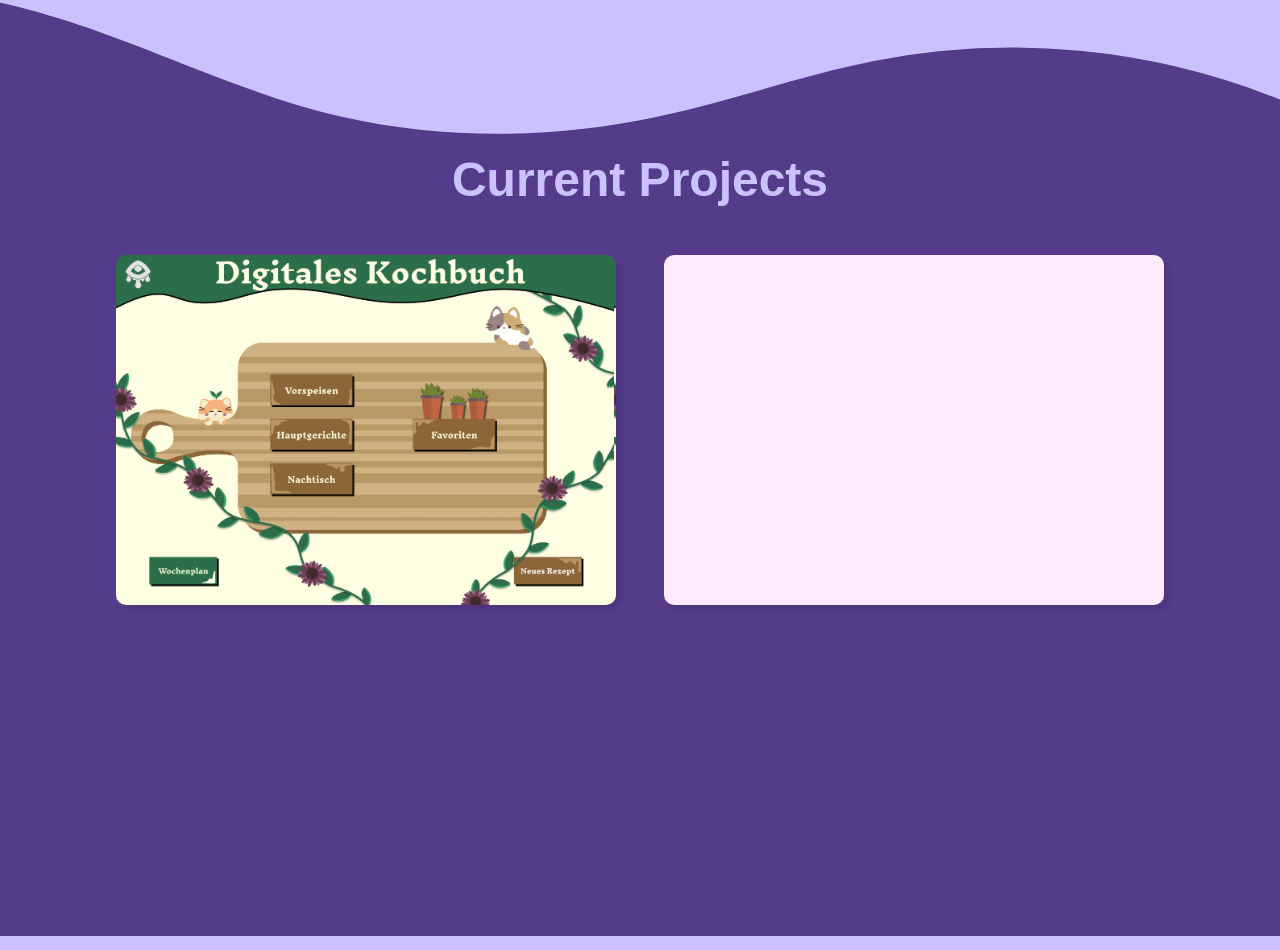
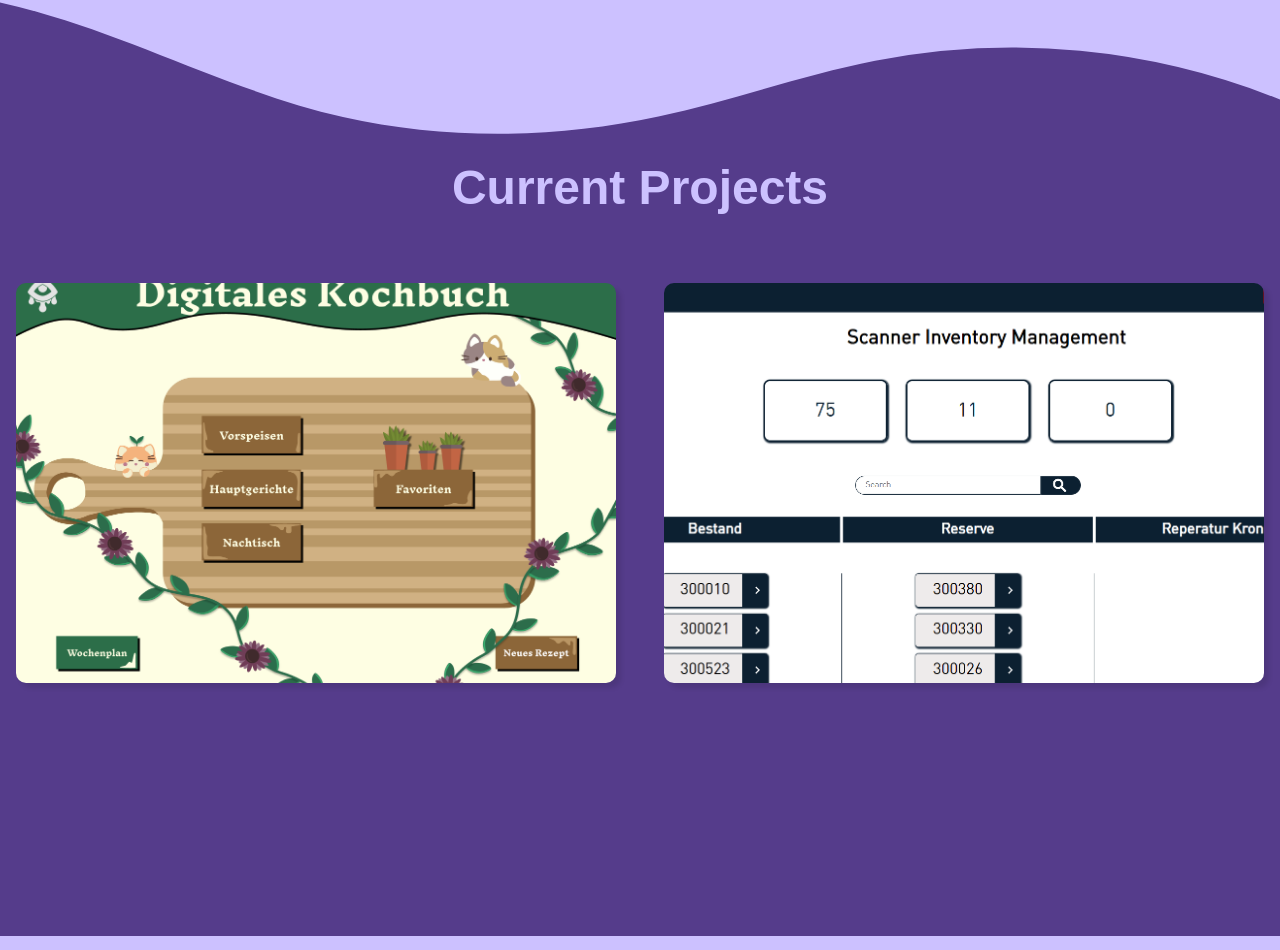
Before and after one commit to zTakasu/Portfolio, a plain HTML site: page index.html in a window 1280 px wide. Shown: the part 1514-2464 px from the top of the page. Drawn offline with Linux system fonts and the light colour scheme.

Commit message:
overhall projects section

```diff
--- a/src/css/styles.css
+++ b/src/css/styles.css
@@ -174,6 +174,7 @@ footer {
 
 #img-container #right img {
   margin-bottom: 20px;
+  filter: drop-shadow(3px 3px 3px #553c8b);
 }
 
 @media (max-width: 1133px) {
@@ -441,9 +442,10 @@ footer {
 
 #project-Section > h1 {
   text-align: center;
-  padding-top: 1rem;
+  padding-top: 1.5rem;
   font-size: 3rem;
   color: #ccc1ff;
+  margin-bottom: 20px;
 }
 
 #projectsGrid {
@@ -466,11 +468,20 @@ footer {
 #projectsGrid div {
   background-color: #ffeafe;
   border-radius: 10px;
-  width: 500px;
-  height: 350px;
+  width: 600px;
+  height: 400px;
 }
 
 #kochbuch {
   background-image: url(../img/Kochbuch.png);
-  background-size: contain;
+  background-size: cover;
+  background-position: center center;
+  background-repeat: no-repeat;
 }
+
+#SIM {
+  background-image: url(../img/SIM.png);
+  background-size: cover;
+  background-position: center center;
+  background-repeat: no-repeat;
+}
```
Also changed, not shown: src/img/SIM.png (added).
